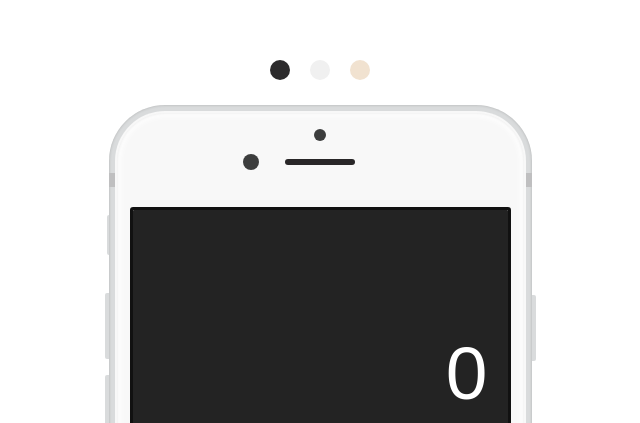
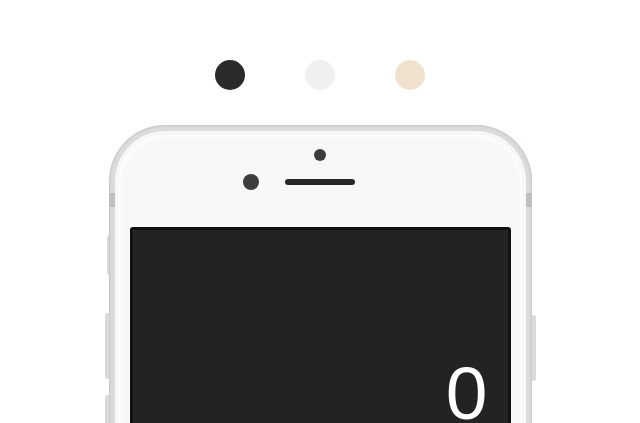
Before and after one commit to FrancisLangit/calculator, a plain HTML site: page index.html in a window 1280 px wide. Shown: the top 423 px of the page, without its empty margins (320-960 px from the left). Drawn offline with Linux system fonts and the light colour scheme.

Commit message:
Style change color button divs

```diff
--- a/index.html
+++ b/index.html
@@ -4,11 +4,8 @@
             Calculator
         </title>
         <link rel="stylesheet" href="styles/devices.min.css" type="text/css">
-
         <link rel="stylesheet" href="styles/style.css" type="text/css">
-
         <script src="scripts/main.js" type="module" async></script>
-        <script src="scripts/calculator.js" type="module" async></script>
     </head>
 
     <body>
--- a/scripts/main.js
+++ b/scripts/main.js
@@ -63,7 +63,7 @@ class CalculatorUserInterface {
 
     formatDisplayNumber() {
         /**Formats display number to exponential notation if and when its
-         * length goes above 15 characters.*/
+         * length goes above 12 characters.*/
         const calcDisplayText = this.calcDisplay.textContent;
         if (calcDisplayText.length > 12) {
             let newNum = Number.parseFloat(calcDisplayText).toExponential(3);
@@ -223,7 +223,7 @@ class CalculatorUserInterface {
         for (let i = 0; i < colorButtons.length; i++) {
             colorButtons[i].addEventListener('click', () => {
                 this.changeDeviceColor(colorButtons[i]);
-            })
+            });
         }
     }
 
--- a/styles/style.css
+++ b/styles/style.css
@@ -6,9 +6,14 @@
 
 .color-btns div {
     border-radius: 50%;
-    height: 20px;
-    width: 20px;
-    margin: 0 10px;
+    height: 30px;
+    width: 30px;
+    margin: 0 30px;
+    transition: box-shadow 0.25s;
+}
+
+.color-btns div:hover {
+    box-shadow: inset 0 0 5px grey;
 }
 
 .color-btn-black {
@@ -26,7 +31,7 @@
 .device {
     display: flex;
     justify-content: center;
-    margin-top: 25px;
+    margin-top: 35px;
 }
 
 .calc {
```
